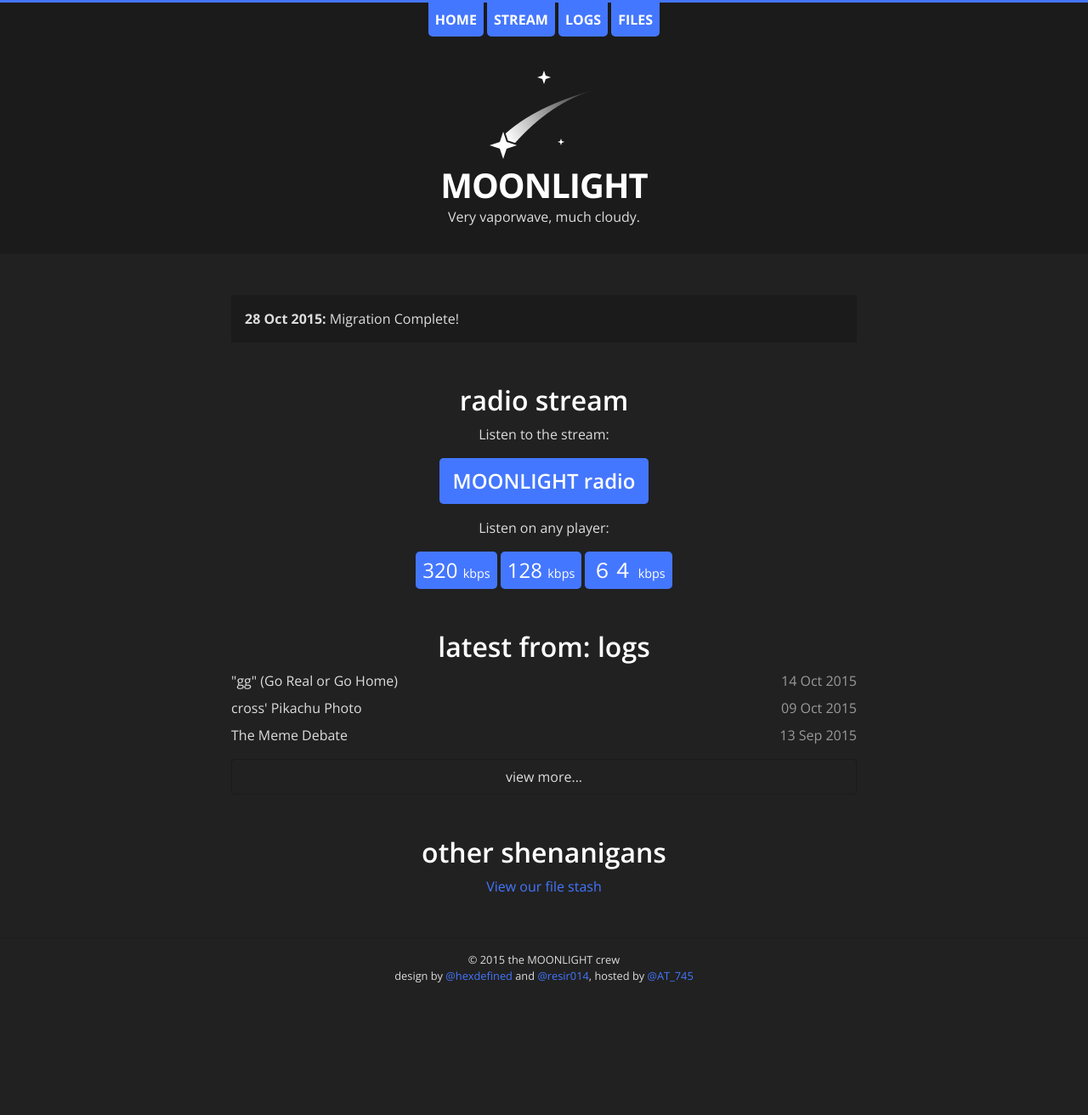
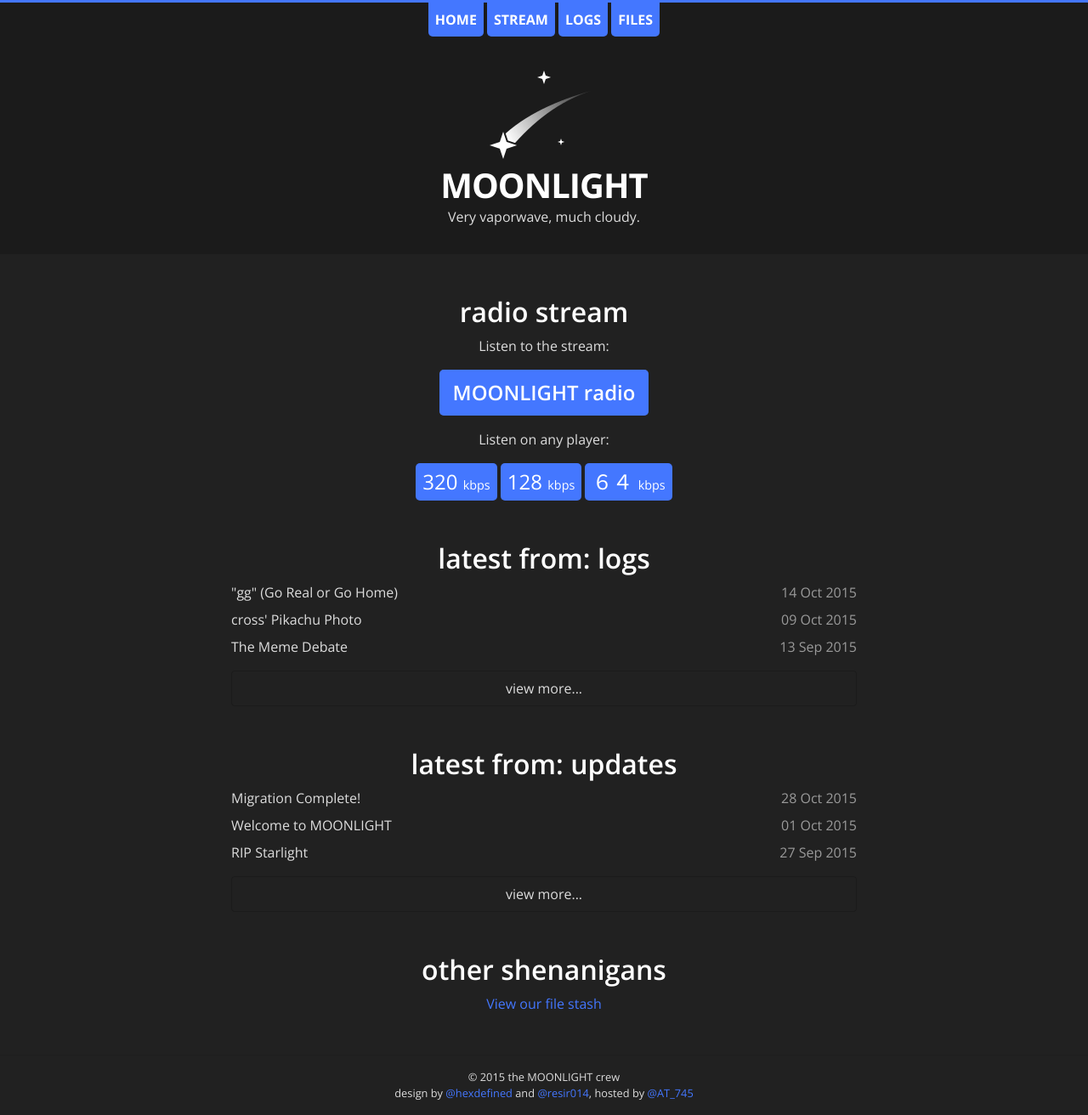
Before and after one commit to resir014/moonlight-web-old, a Jekyll site: the page built from index.html, in a window 1280 px wide. Shown: the whole page at 85% size. Built offline with Jekyll 4.4.1, drawn with Linux system fonts in a browser that asks for light colours; nearby versions of some CDN libraries; before the commit the page ends 1174 px from its top, so only the background shows below that.

Commit message:
Changed the way blog updates are displayed

```diff
--- a/index.html
+++ b/index.html
@@ -2,25 +2,6 @@
 layout: default
 title: Home
 ---
-
-{% if site.categories.updates %}
-<!-- BEGIN updates -->
-<section class="home-feature">
-  <div class="log-archive">
-    {% for post in site.categories.updates limit:1 %}
-    {% if post.layout == 'post' %}
-    <a href="{{ post.url }}">
-      <div class="message">
-        <time datetime="{{ post.date | date_to_xmlschema }}">{{ post.date | date_to_string }}:</time>
-        {{ post.title }}
-      </div>
-    </a>
-    {% endif %}
-    {% endfor %}
-  </div>
-</section>
-<!-- END updates -->
-{% endif %}
 
 <section class="home-feature">
   <h1>radio stream</h1>
@@ -60,6 +41,27 @@ title: Home
 <!-- END logs -->
 {% endif %}
 
+{% if site.categories.updates %}
+<!-- BEGIN updates -->
+<section class="home-feature">
+  <h1>latest from: updates</h1>
+  <div class="log-archive">
+    {% for post in site.categories.updates limit:3 %}
+    <a href="{{ post.url }}">
+      <div class="log-archive-item">
+        {% if post.date %}
+        <time datetime="{{ post.date | date_to_xmlschema }}" class="archive-date">{{ post.date | date_to_string }}</time>
+        {% endif %}
+        <span class="archive-title">{{ post.title }}</span>
+      </div>
+    </a>
+    {% endfor %}
+  </div>
+  <a class="btn-more" href="{{ site.baseurl }}/logs">view more...</a>
+</section>
+<!-- END updates -->
+{% endif %}
+
 <section class="home-feature">
   <h1>other shenanigans</h1>
 
```
